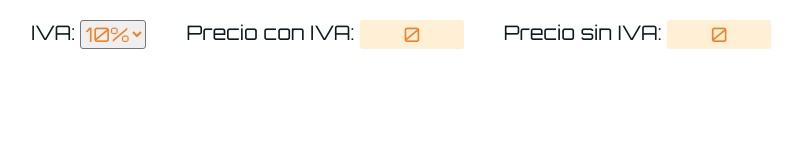
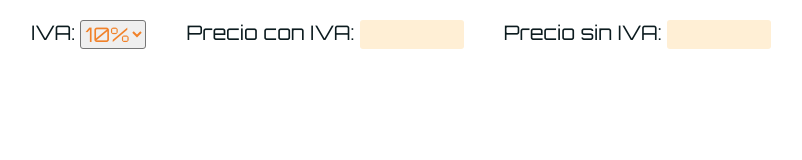
Before and after one commit to juanfegc/widget-react-calculadora-iva, a React (Create React App) app: page / in a window 1280 px wide. Shown: the top 160 px of the page, without its empty margins (239-1041 px from the left). Built offline with nearby package versions, Linux system fonts and the light colour scheme.

Commit message:
fix a problem with focus in input

```diff
--- a/deploy/index.html
+++ b/deploy/index.html
@@ -94,7 +94,7 @@
     </p>
 
     <!-- APP INFO NUTRITION -->
-    <script defer src="index.js"></script>
+    <script defer src="calculadoraIVA.js"></script>
     <div id="root"></div>
   </body>
 </html>
--- a/src/App.js
+++ b/src/App.js
@@ -6,9 +6,9 @@ import { Input } from './components/Input'
 import { Label } from './components/Label'
 
 const App = () => {
-  const [precioConIVA, setPrecioConIVA] = useState(0)
+  const [precioConIVA, setPrecioConIVA] = useState('')
   const [iva, setIVA] = useState('10')
-  const [precioSinIVA, setPrecioSinIVA] = useState(0)
+  const [precioSinIVA, setPrecioSinIVA] = useState('')
 
   const calcularPVP = num => {
     const pvp = iva === '10' ? (num / 1.1).toFixed(2) : (num / 1.21).toFixed(2)
@@ -32,8 +32,14 @@ const App = () => {
 
   const handleChangeSelect = event => {
     setIVA(event.target.value)
-    setPrecioConIVA(0)
-    setPrecioSinIVA(0)
+    setPrecioConIVA('')
+    setPrecioSinIVA('')
+  }
+
+  const handleFocusInput = event => {
+    //console.log({event})
+    //console.log(event.target.name)
+    event.target.name === 'CONIVA' ? setPrecioConIVA('') : setPrecioSinIVA('')
   }
 
   return (
@@ -48,12 +54,16 @@ const App = () => {
         type='number'
         value={precioConIVA}
         onChange={handlePrecioConIvaChange}
+        onFocus={handleFocusInput}
+        name='CONIVA'
       />
       <Label>Precio sin IVA:</Label>
       <Input
         type='number'
         value={precioSinIVA}
         onChange={handlePrecioSinIvaChange}
+        onFocus={handleFocusInput}
+        name='SINIVA'
       />
     </div>
   )
```
Also changed, not shown: deploy/calculadoraIVA.js (renamed from deploy/index.js).
